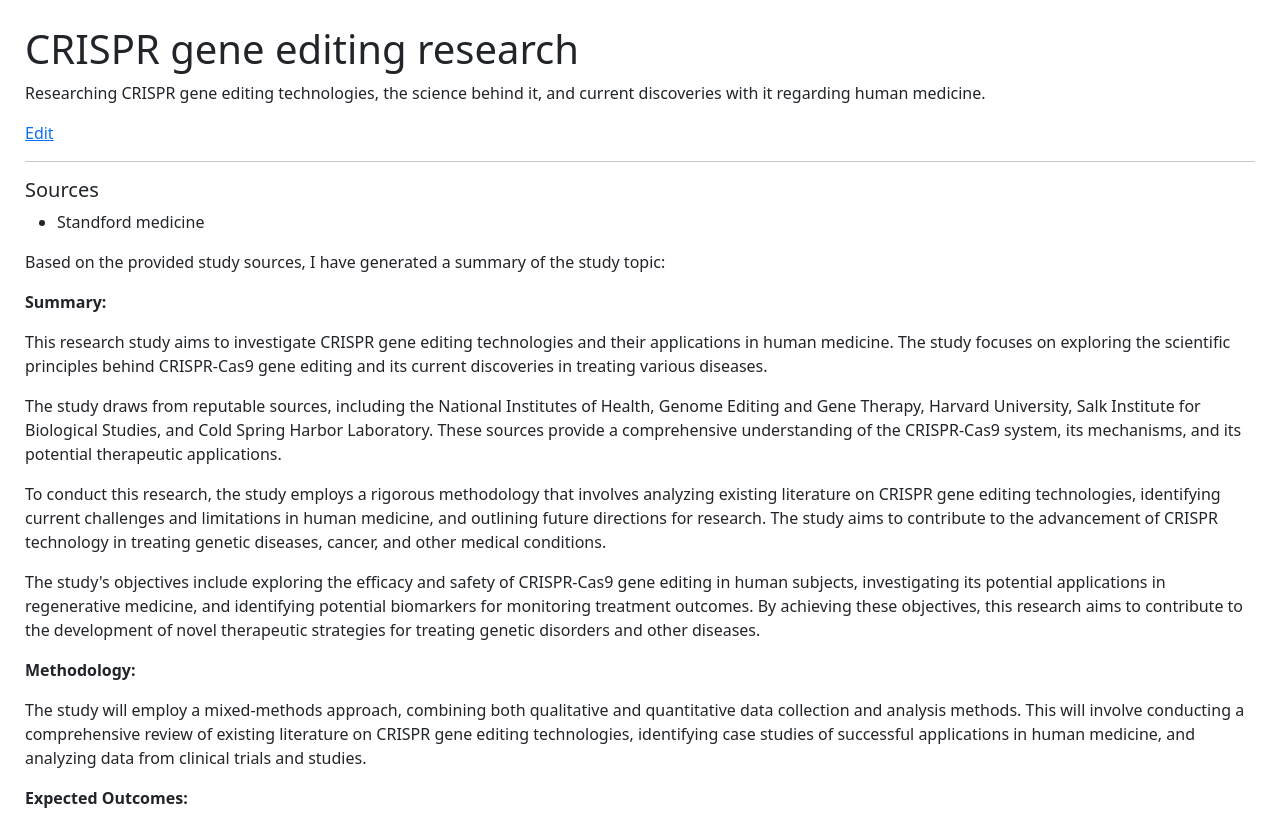
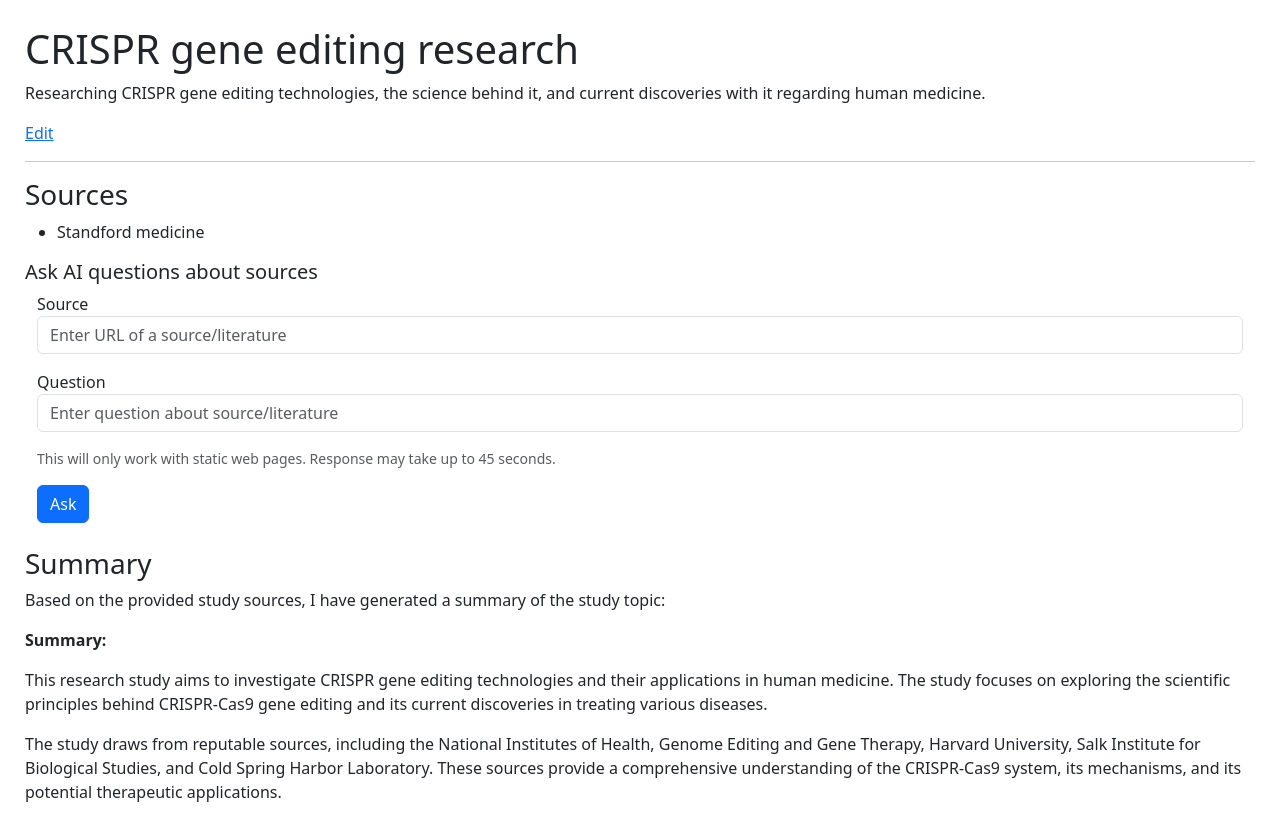
Before and after one commit to AviationAI/bioAI, a Django app: page /project/3016d0a5-9798-44d7-883c-1b30cfdb0677 in a window 1280 px wide. Shown: the part 56-876 px from the top of the page. Run offline with Django 5.2, Linux system fonts and the light colour scheme; a user stored in the database is signed in; data comes from the database, SQL or seed files in the repository; both versions use the stored data as it was after the commit.

Commit message:
optimized rag process

```diff
--- a/bioAI/bioAIPrototype/static/bioAIPrototype/scripts.js
+++ b/bioAI/bioAIPrototype/static/bioAIPrototype/scripts.js
@@ -1,17 +1,34 @@
     document.addEventListener('DOMContentLoaded', function(){
         const create = document.querySelector("#create");
         const edit = document.querySelector("#edit");
+        const addSource = document.querySelector("#addSource");
+        const sourcesList = document.querySelector("#list-sources");
+        const sourceQuestions = document.querySelector("#source-questions");
         if (create){
-        create.onsubmit = () => create_project(event);
+            create.onsubmit = create_project;
         }
         const deleteDivs = document.querySelectorAll(".deleteDiv")
         if(deleteDivs){
-        deleteDivs  .forEach(form => {
+            deleteDivs.forEach(form => {
                 form.addEventListener('submit', (event) => delete_project(event, form))
             });
         }
         if (edit){
-        edit.onsubmit = () => edit_project(event);
+            edit.onsubmit = edit_project;
+        }
+        if(addSource){
+            addSource.onclick = addSourceInput;
+        }
+        if (sourcesList) {
+            sourcesList.addEventListener('click', function(event){
+                if (event.target.classList.contains('deleteSource')) {
+                    const li = event.target.closest('li');
+                    li.remove();
+                }
+            });
+        }
+        if (sourceQuestions){
+            sourceQuestions.onsubmit = askQuestion;
         }
         const dropbar = document.querySelector(".dropbar");
         document.querySelector("#account").onclick = () => {
@@ -68,12 +85,90 @@ function delete_project(event, form){
             .then(request => request.json())
             .then(response => {
                 console.log(response);
+                location.reload();
+            })
+            .catch(error => {
+                console.log(error);
+            });
+        }
+    }
+
+    function addSourceInput (){
+        const newSource = document.createElement("li");
+        const sourcesList = document.querySelector("#list-sources")
+        newSource.innerHTML = `
+            <div class = "input-group">
+                <input class = "form-control source" placeholder = "Source">
+                <button  type = "button" class = "deleteSource btn btn-danger btn-sm">Delete Source</button>
+            </div><br>
+        `
+        sourcesList.append(newSource);
+    }
+
+    function deleteSource(event){
+        const source = event.currentTarget.closest("li");
+        source.remove();
+    }
+
+    function edit_project(event){
+        event.preventDefault();
+        const sourcesJSON = {
+            available_trusted_literatures: []
+        };
+        const project_id = event.currentTarget.dataset.projectId;
+        const sources = document.querySelectorAll(".source");
+        const topic = document.querySelector("#topic");
+        const description = document.querySelector("#description");
+        const summary = document.querySelector("#summary");
+        const csrf_token = getCookie('csrftoken');
+        sources.forEach(source => {
+            if (source.value.trim().length >0){
+                sourcesJSON.available_trusted_literatures.push(source.value);
+            }
+        });
+        fetch(`/edit/${project_id}`, {
+            method: "POST",
+            headers: {
+                "X-CSRFToken": csrf_token,
+                "Content-Type": "application/json"
+            },
+            body: JSON.stringify({
+                "topic": topic.value,
+                "description": description.value,
+                "summary": summary.value,
+                "sources": sourcesJSON.available_trusted_literatures
+            })
+        })
+        .then(request => request.json())
+        .then(response => {
+            console.log(response);
+            window.location.href = `http://localhost:8000/project/${project_id}`;
+        })
+        .catch(error => {
+            console.log(error);
+        });
+    }
+
+    function askQuestion(event){
+        event.preventDefault();
+        const url = document.querySelector("#url");
+        const question = document.querySelector("#question");
+        fetch('/urlQuestion', {
+            method: "POST",
+            body: JSON.stringify({
+                "url": url.value,
+                "question": question.value
+            })
+        })
+        .then(request => request.json())
+        .then(response => {
+            url.value = "";
+            question.value = "";
+            document.querySelector("#responses").innerHTML = response.response;
         })
         .catch(error => {
             console.log(error);
         })
-        location.reload();
-    }
     }
 
     function getCookie(name) {
--- a/bioAI/bioAIPrototype/templates/bioAIPrototype/index.html
+++ b/bioAI/bioAIPrototype/templates/bioAIPrototype/index.html
@@ -13,7 +13,7 @@
     </div>
     <form method = "POST" class = "deleteDiv" data-id = "{{ project.id }}">
         {% csrf_token %}
-        <button type = "submit" class = "delete btn btn-danger" >Delete</button>
+        <button type = "submit" class = "delete btn btn-danger">Delete</button>
     </form>
  </div>
   </a>
--- a/bioAI/bioAIPrototype/templates/bioAIPrototype/project.html
+++ b/bioAI/bioAIPrototype/templates/bioAIPrototype/project.html
@@ -7,14 +7,31 @@
     <a href = "{% url 'edit' project.id %}">Edit</a>
     <hr>
     <section>
-        <h5>Sources</h5>
+        <h3>Sources</h3>
         <ul>
         {% for source in project.AIsteps.available_trusted_literatures %}
           <li>{{ source }}</li>
         {% endfor %}
         </ul>
-    </section>
+        <h5>Ask AI questions about sources</h5>
+        <div id = "responses">
+
+        </div>
+        <form id = "source-questions" class = "container-fluid" method = "POST">
+          <div class = "mb-3">
+            <label for = "url">Source</label>
+            <input id = "url" class = "form-control" type = "url" placeholder="Enter URL of a source/literature">
+          </div>
+          <div class = "mb-3">
+            <label for = "question">Question</label>
+            <input id = "question" class = "form-control" type = "text" placeholder="Enter question about source/literature">
+          </div>
+          <p class = "form-text">This will only work with static web pages. Response may take up to 45 seconds.</p>
+          <button type = "submit" class = "btn btn-primary">Ask</button>
+        </form>
+    </section><br>
     <section>
+      <h3>Summary</h3>
       <div>{{ summary| safe  }}</div>
     </section>
 
--- a/bioAI/bioAIPrototype/urls.py
+++ b/bioAI/bioAIPrototype/urls.py
@@ -9,5 +9,6 @@ urlpatterns = [
     path('register', views.register, name = "register"),
     path('project/<str:project_id>', views.project, name = "project"),
     path('delete/<str:project_id>', views.delete, name = "delete"),
-    path('edit/<str:project_id>', views.edit, name = "edit")
+    path('edit/<str:project_id>', views.edit, name = "edit"),
+    path('urlQuestion', views.URLQuestion, name = "urlQuestion"),
 ]
--- a/bioAI/bioAIPrototype/views.py
+++ b/bioAI/bioAIPrototype/views.py
@@ -17,10 +17,18 @@ from django.views.decorators.csrf import csrf_exempt
 import uuid
 from datetime import datetime
 from markdown2 import Markdown
+from langchain_community.document_loaders import WebBaseLoader
+from langchain_text_splitters import RecursiveCharacterTextSplitter
+from langchain_ollama import OllamaEmbeddings
+from langchain_core.vectorstores import InMemoryVectorStore
+from langchain_chroma import Chroma
 
 # Create your views here.
 markdowner = Markdown()
 chat = ChatOllama(model = "llama3.2:3b")
+embeddings = OllamaEmbeddings(model = "nomic-embed-text")
+text_splitter = RecursiveCharacterTextSplitter(chunk_size = 1500, chunk_overlap = 225)
+
 
 @csrf_exempt
 # Index() main page
@@ -112,7 +120,7 @@ def create(request):
             </study_description>
 
             Your job is to generate a summary of the study topic.
-            You may use the following sources:\
+            You may use the following sources:
 
             <study_sources>
                 {response}
@@ -123,6 +131,8 @@ def create(request):
             Your summary should be 6-12 sentences
             Include facts and methodology and not history unless explicitly stated in the study topic / study description
             Use the study description as your framework for the summary
+            Do NOT include any personal pronouns in the summary
+            Do NOT reference the study, you are summarizing information relating to the study
         """
 
         messages2 = [
@@ -179,19 +189,53 @@ def project(request, project_id):
         "summary": summary
     })
 
+@csrf_exempt
+def URLQuestion(request):
+    if request.method == "POST":
+        start =  datetime.now()
+        print(start)
+        data = json.loads(request.body)
+        url = data.get("url")
+        question = data.get("question")
+        loader = WebBaseLoader(url)
+        documents = loader.load()
+        chunks = text_splitter.split_documents(documents)
+
+        vectorstorage = Chroma(
+            collection_name="user_collection_one",
+            embedding_function=embeddings
+        )
+
+        retriever = vectorstorage.as_retriever()
+        vectorstorage.add_documents(chunks)
+        docs = retriever.invoke(question)
+        docs_content = "\n\n".join(doc.page_content for doc in docs)
+        prompt = f"Context = {docs_content} Question = {question}"
+        response = chat.invoke(prompt)
+        print(datetime.now() - start)
+        return JsonResponse({"Success": "True", "response": response.content})
+    return JsonResponse({"Error": "Post Method Required"})
 
 def edit(request, project_id):
     project = Project.objects.get(id = project_id)
     if request.method == "POST":
         data = json.loads(request.body)
-        description = data.description
-        topic = data.topic
+        description = data.get("description")
+        topic = data.get("topic")
+        summary = data.get("summary")
+        sources = data.get("sources")
 
-        project.update(topic = topic, description = description)
+        project.topic = topic
+        project.description = description
+        project.summary = summary
+        project.AIsteps["available_trusted_literatures"] = sources
+        project.save()
         return JsonResponse({"Success": "True"})
     return render(request, "bioAIPrototype/edit.html", {
         "project": project
     })
+
+
 
 def register(request):
     if request.method == "POST":
```
Also changed, not shown: bioAI/bioAIPrototype/templates/bioAIPrototype/edit.html (+7 -7 lines), .github/copilot-instructions.md (added), bioAI/db.sqlite3. Lines whose indentation alone changed are shown as unchanged.
